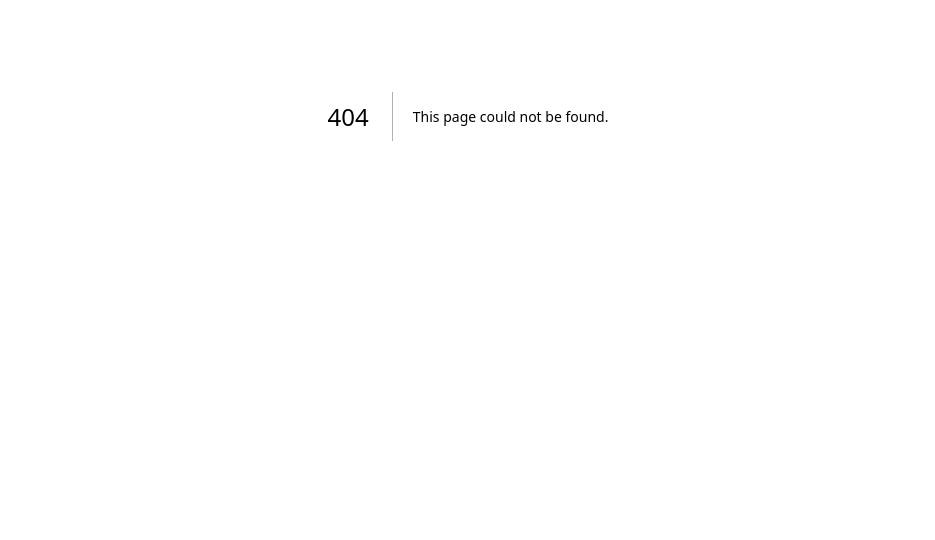
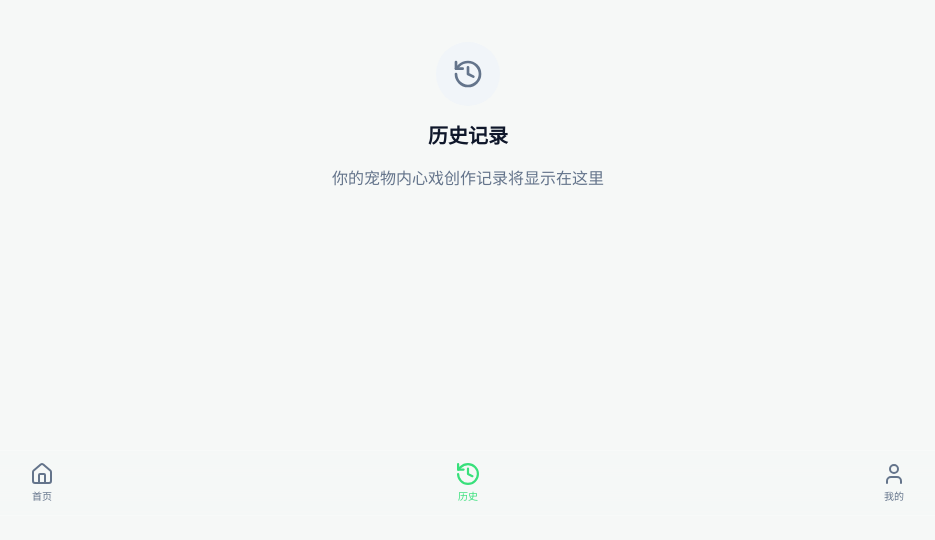
Before and after one commit to LittleBreak/pet-soul, a Next.js app: page /history in a window 1280 px wide. Before the commit this address had no page. Shown: the part 284-824 px from the top of the page, without its empty margins (172-1107 px from the left). Before the commit the page ends 800 px from the top, so only its background shows below. Built offline with nearby package versions, Linux system fonts and the light colour scheme.

Commit message:
feat: 添加历史记录和个人信息页面，优化布局和主题提供者，支持安全区域

```diff
--- a/app/globals.css
+++ b/app/globals.css
@@ -384,3 +384,20 @@ p, span, label, input, textarea, select {
 .animate-scale-in {
   animation: scale-in var(--transition-normal) ease-out;
 }
+
+/* Safe Area Utilities (iOS notch/home indicator support) */
+.safe-area-inset-bottom {
+  padding-bottom: env(safe-area-inset-bottom, 0px);
+}
+
+.safe-area-inset-top {
+  padding-top: env(safe-area-inset-top, 0px);
+}
+
+.safe-area-inset-left {
+  padding-left: env(safe-area-inset-left, 0px);
+}
+
+.safe-area-inset-right {
+  padding-right: env(safe-area-inset-right, 0px);
+}
--- /dev/null
+++ b/app/history/page.tsx
@@ -0,0 +1,17 @@
+import { History } from "lucide-react";
+
+export default function HistoryPage() {
+  return (
+    <div className="flex flex-col items-center justify-center min-h-screen px-6 py-8">
+      <div className="flex flex-col items-center gap-4 text-center">
+        <div className="flex items-center justify-center w-16 h-16 rounded-full bg-muted">
+          <History className="w-8 h-8 text-muted-foreground" />
+        </div>
+        <h1 className="text-xl font-semibold">历史记录</h1>
+        <p className="text-muted-foreground max-w-xs">
+          你的宠物内心戏创作记录将显示在这里
+        </p>
+      </div>
+    </div>
+  );
+}
--- a/app/layout.tsx
+++ b/app/layout.tsx
@@ -1,6 +1,10 @@
-import type { Metadata } from "next";
+import type { Metadata, Viewport } from "next";
 import { Inter, Outfit } from "next/font/google";
 import "./globals.css";
+
+import { ThemeProvider } from "@/components/providers";
+import { MobileTabBar } from "@/components/layout";
+import { Toaster } from "@/components/ui";
 
 const inter = Inter({
   variable: "--font-inter",
@@ -19,15 +23,27 @@ export const metadata: Metadata = {
   description: "上传宠物照片，AI 生成趣味内心独白，一键制作表情包",
 };
 
+export const viewport: Viewport = {
+  width: "device-width",
+  initialScale: 1,
+  maximumScale: 1,
+  userScalable: false,
+  viewportFit: "cover",
+};
+
 export default function RootLayout({
   children,
 }: Readonly<{
   children: React.ReactNode;
 }>) {
   return (
-    <html lang="zh-CN">
+    <html lang="zh-CN" suppressHydrationWarning>
       <body className={`${inter.variable} ${outfit.variable} antialiased`}>
-        {children}
+        <ThemeProvider>
+          <main className="min-h-screen pb-16">{children}</main>
+          <MobileTabBar />
+          <Toaster />
+        </ThemeProvider>
       </body>
     </html>
   );
--- /dev/null
+++ b/app/profile/page.tsx
@@ -0,0 +1,17 @@
+import { User } from "lucide-react";
+
+export default function ProfilePage() {
+  return (
+    <div className="flex flex-col items-center justify-center min-h-screen px-6 py-8">
+      <div className="flex flex-col items-center gap-4 text-center">
+        <div className="flex items-center justify-center w-16 h-16 rounded-full bg-muted">
+          <User className="w-8 h-8 text-muted-foreground" />
+        </div>
+        <h1 className="text-xl font-semibold">我的</h1>
+        <p className="text-muted-foreground max-w-xs">
+          登录后可查看个人信息和使用记录
+        </p>
+      </div>
+    </div>
+  );
+}
--- /dev/null
+++ b/components/layout/index.ts
@@ -0,0 +1 @@
+export { MobileTabBar } from "./mobile-tab-bar"
--- /dev/null
+++ b/components/layout/mobile-tab-bar.tsx
@@ -0,0 +1,62 @@
+"use client"
+
+import Link from "next/link"
+import { usePathname } from "next/navigation"
+import { Home, History, User } from "lucide-react"
+import { cn } from "@/lib/utils"
+
+interface TabItem {
+  href: string
+  label: string
+  icon: typeof Home
+}
+
+const tabs: TabItem[] = [
+  { href: "/", label: "首页", icon: Home },
+  { href: "/history", label: "历史", icon: History },
+  { href: "/profile", label: "我的", icon: User },
+]
+
+export function MobileTabBar() {
+  const pathname = usePathname()
+
+  return (
+    <nav
+      className="fixed bottom-0 left-0 right-0 z-50 glass safe-area-inset-bottom"
+      role="navigation"
+      aria-label="主导航"
+    >
+      <div className="flex items-center justify-around h-16">
+        {tabs.map((tab) => {
+          const isActive = pathname === tab.href
+          const Icon = tab.icon
+
+          return (
+            <Link
+              key={tab.href}
+              href={tab.href}
+              className={cn(
+                "flex flex-col items-center justify-center flex-1 h-full gap-1",
+                "transition-colors duration-200",
+                "focus-ring rounded-lg",
+                isActive
+                  ? "text-primary"
+                  : "text-muted-foreground hover:text-foreground"
+              )}
+              aria-current={isActive ? "page" : undefined}
+            >
+              <Icon
+                className={cn(
+                  "w-6 h-6 transition-transform duration-200",
+                  isActive && "scale-110"
+                )}
+                aria-hidden="true"
+              />
+              <span className="text-xs font-medium">{tab.label}</span>
+            </Link>
+          )
+        })}
+      </div>
+    </nav>
+  )
+}
--- /dev/null
+++ b/components/providers/index.ts
@@ -0,0 +1 @@
+export { ThemeProvider } from "./theme-provider"
--- /dev/null
+++ b/components/providers/theme-provider.tsx
@@ -0,0 +1,20 @@
+"use client"
+
+import { ThemeProvider as NextThemesProvider } from "next-themes"
+
+interface ThemeProviderProps {
+  children: React.ReactNode
+}
+
+export function ThemeProvider({ children }: ThemeProviderProps) {
+  return (
+    <NextThemesProvider
+      attribute="class"
+      defaultTheme="system"
+      enableSystem
+      disableTransitionOnChange
+    >
+      {children}
+    </NextThemesProvider>
+  )
+}
```
